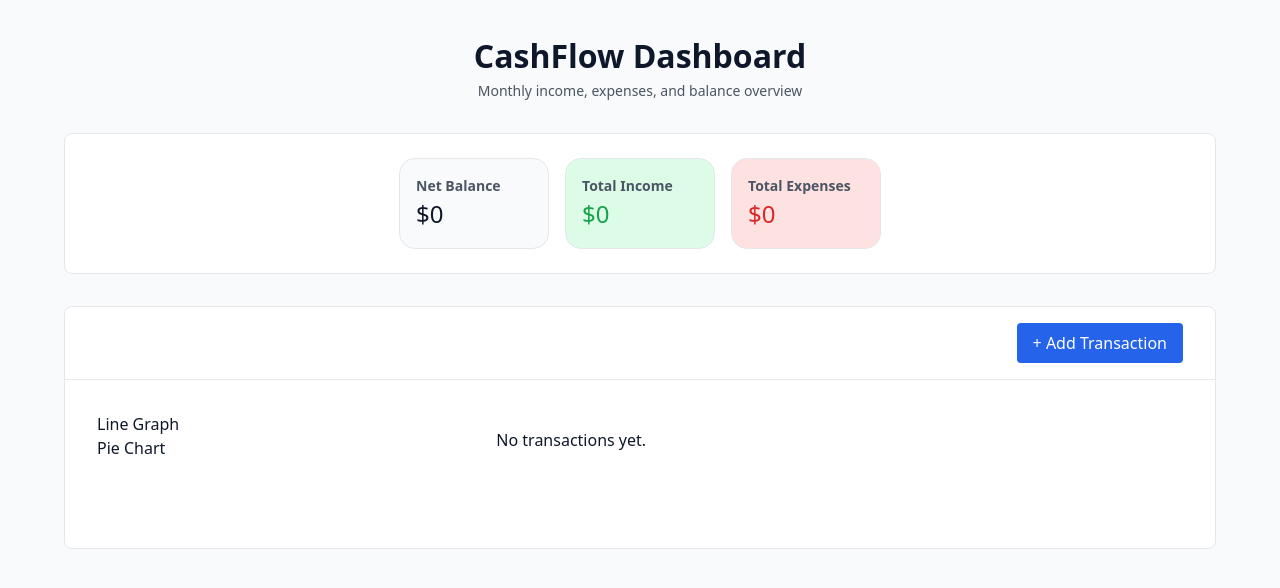
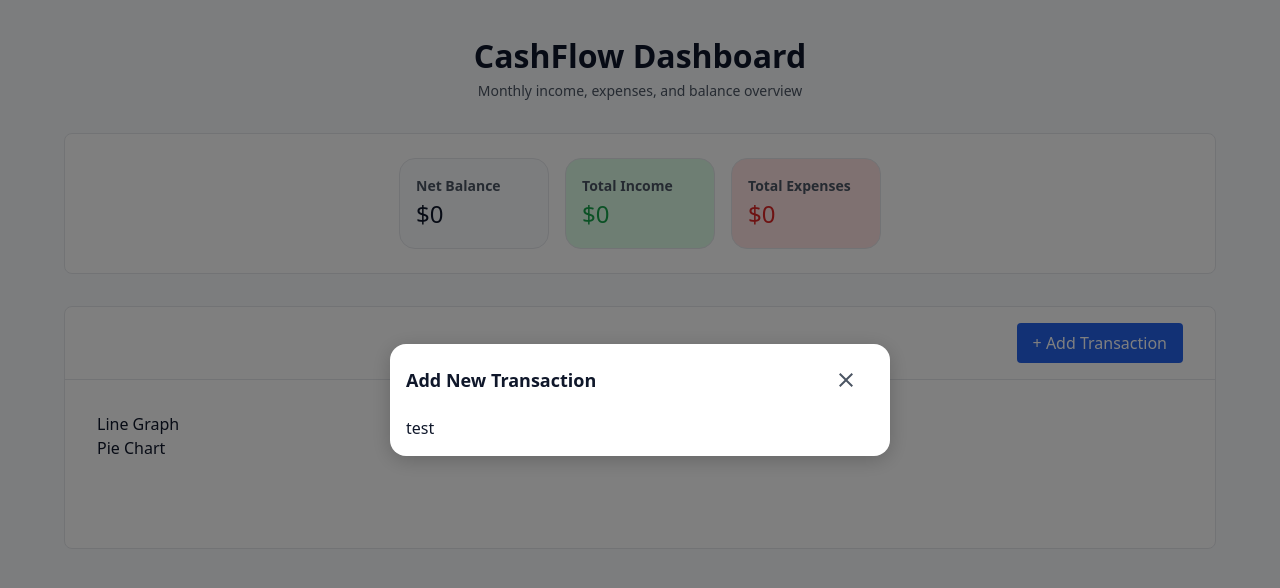
Before and after one commit to Brijsunil2/cashflow-simulator, a React (Vite) app in the folder frontend/: page / in a window 1280 px wide. Shown: the top 588 px of the page. Built offline with nearby package versions, Linux system fonts and the light colour scheme.

Commit message:
feat: add popup menu compoenent

```diff
--- a/frontend/package.json
+++ b/frontend/package.json
@@ -14,6 +14,7 @@
   "dependencies": {
     "react": "^19.2.0",
     "react-dom": "^19.2.0",
+    "react-icons": "^5.5.0",
     "uuid": "^13.0.0"
   },
   "devDependencies": {
--- /dev/null
+++ b/frontend/src/components/Popup/Popup.jsx
@@ -0,0 +1,25 @@
+import "./Popup.scss";
+import { IoMdClose } from "react-icons/io";
+
+const Popup = ({ isOpen, onClose, title, children }) => {
+  if (!isOpen) return null;
+
+  return (
+    <div className="popup-overlay" onClick={onClose}>
+      <div
+        className="popup-content"
+        onClick={(e) => e.stopPropagation()}
+      >
+        <div className="popup-header">
+          <h2>{title}</h2>
+          <button className="popup-close" onClick={onClose}>
+            <IoMdClose size={24} />
+          </button>
+        </div>
+        <div className="popup-body">{children}</div>
+      </div>
+    </div>
+  );
+};
+
+export default Popup;
--- /dev/null
+++ b/frontend/src/components/Popup/Popup.scss
@@ -0,0 +1,81 @@
+@use "../../styles/abstracts/spacing" as *;
+@use "../../styles/abstracts/typography" as *;
+@use "../../styles/abstracts/colors" as *;
+@use "sass:map";
+
+.popup-overlay {
+  position: fixed;
+  top: 0;
+  left: 0;
+  width: 100%;
+  height: 100%;
+  background-color: rgba(0, 0, 0, 0.5);
+  display: flex;
+  justify-content: center;
+  align-items: center;
+  z-index: 1000;
+  animation: fadeInOverlay 0.3s ease forwards;
+}
+
+.popup-content {
+  background-color: $color-surface;
+  border-radius: $space-4;
+  width: 100%;
+  max-width: 500px;
+  padding: 1rem;
+  margin: 1rem;
+  box-shadow: 0 4px 20px rgba(0, 0, 0, 0.2);
+  transform: translateY(20px);
+  opacity: 0;
+  animation: slideUp 0.3s ease forwards;
+  animation-delay: 0.1s;
+}
+
+.popup-header {
+  display: flex;
+  justify-content: space-between;
+  align-items: center;
+  margin-bottom: 1rem;
+
+  h2 {
+    margin: 0;
+  }
+
+  .popup-close {
+    background: none;
+    color: $color-text-secondary;
+    border: none;
+    font-size: 1.5rem;
+    cursor: pointer;
+
+    &:hover {
+      background: none;
+      scale: 1.1;
+      color: $color-danger-600;
+    }
+  }
+}
+
+.popup-body {
+  font-size: 1rem;
+}
+
+@keyframes fadeInOverlay {
+  from {
+    opacity: 0;
+  }
+  to {
+    opacity: 1;
+  }
+}
+
+@keyframes slideUp {
+  from {
+    transform: translateY(20px);
+    opacity: 0;
+  }
+  to {
+    transform: translateY(0);
+    opacity: 1;
+  }
+}
--- a/frontend/src/pages/Dashboard/Dashboard.jsx
+++ b/frontend/src/pages/Dashboard/Dashboard.jsx
@@ -5,6 +5,7 @@ import SummaryCard from "../../components/SummaryCard/SummaryCard";
 import TransactionForm from "../../components/TransactionForm/TransactionForm";
 import TransactionList from "../../components/TransactionList/TransactionList";
 import { selectSummary } from "../../logic/budgetSelector";
+import Popup from "../../components/Popup/Popup";
 
 const initialState = {
   userId: "user123",
@@ -37,6 +38,14 @@ const Dashboard = () => {
               + Add Transaction
             </button>
           </div>
+
+          <Popup
+            isOpen={true}
+            onClose={() => console.log("Close Popup")}
+            title="Add New Transaction"
+          >
+            test
+          </Popup>
 
           {/* <div className="dashboard__form">
             <TransactionForm
```
Also changed, not shown: 1 other file (tests, documents, lock files or other folders).
